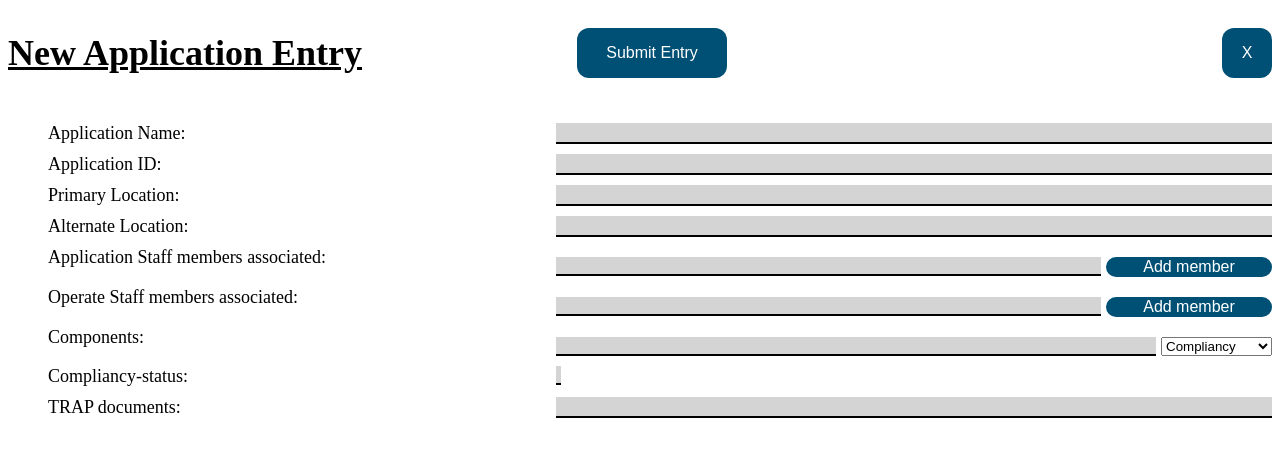
After one commit to Ben-Brady/BSaD, a Flask app: template templates/components/add-record.html in a window 1280 px wide. The commit adds this page. Shown: the top 457 px of the page. Run offline with Flask 2, Linux system fonts and the light colour scheme; the template is opened without the code that fills it, so the values that code supplies are empty.

Commit message:
Merged add-record

```diff
--- /dev/null
+++ b/static/add-record.css
@@ -0,0 +1,129 @@
+
+/* Header styles. */
+
+.header
+{
+    display: flex;
+    flex-direction: row;
+    align-items: center;
+}
+
+.recordTitle
+{
+    font-size: 36px;
+    text-decoration: underline;
+}
+
+.generalBtn
+{
+    background-color: #005075;
+    color: #fff;
+    font-size: 16px;
+    border: none;
+    border-radius: 12px;
+}
+
+.submitBtn
+{
+    width: 150px;
+    height: 50px;
+    margin-left: 215px;
+}
+
+.exitBtn
+{
+    margin-left: auto;
+    height: 50px;
+    width: 50px;
+}
+
+
+/*  */
+
+/* Properties styles. */
+
+.propertiesTable
+{
+    margin-top: 25px;
+    list-style: none;
+    display: grid;
+    grid-template-columns: 1fr 1.5fr;
+    grid-template-rows: 1fr 1fr 1fr 1fr auto auto auto 1fr;
+    row-gap: 10px;
+    column-gap: 30px;
+}
+
+.fieldName
+{
+    font-size: 18px;
+}
+
+.valueInput
+{
+    outline: none;
+    border: none;
+    border-bottom: 2px solid black;
+    background-color: #D4D4D4;
+    height: 100%;
+    width: 100%;
+    padding-left: 5px;
+}
+
+.propertyMultipleValuesContainer
+{
+    margin-top: 10px;
+    display: flex;
+    flex-direction: row;
+}
+
+.addMemberBtn
+{
+    margin-left: 5px;
+    width: 30%;
+}
+
+.multipleValuesList
+{
+    list-style-type: disc;
+    margin-left: 15px;
+    font-size: small;
+}
+
+.deleteBtn
+{
+    margin-left: 5px;
+    width: 20px;
+    height: 15px;
+    border-radius: 0;
+    font-size: small;
+}
+
+.spacingBetweenListItems
+{
+    margin-top: 3px;
+}
+
+.spaceOnTheLeft
+{
+    margin-left: 5px;
+}
+
+.greenColor
+{
+    color: #04AA6B;
+}
+
+.redColor
+{
+    color: #E53E31;
+}
+
+.compliancyLabel
+{
+    border: none;
+    border-bottom: 2px solid black;
+    background-color: #D4D4D4;
+    height: 100%;
+    width: 100%;
+    padding-left: 5px;
+}
--- /dev/null
+++ b/static/add-record.js
@@ -0,0 +1,187 @@
+for (let addMemberBtn of document.getElementsByClassName("addMemberBtn"))
+{
+    addMemberBtn.addEventListener("click", addAppMember);
+}
+
+function addAppMember(event)
+{
+    var elementTriggerer = event.currentTarget;
+
+    if (elementTriggerer.previousSibling.previousSibling.value.trim().length < 1)
+    {
+        return;
+    }
+
+    var ul;
+
+    if (elementTriggerer.parentElement.parentElement.children.length > 1)
+    {
+        ul = elementTriggerer.parentElement.parentElement.children[0];
+
+        let li = document.createElement("li");
+        li.className = "spacingBetweenListItems";
+        li.innerHTML = elementTriggerer.previousSibling.previousSibling.value;
+
+        let deleteBtn = document.createElement("button");
+        deleteBtn.innerHTML = "X";
+        deleteBtn.classList.add("generalBtn");
+        deleteBtn.classList.add("deleteBtn");
+        deleteBtn.addEventListener("click", deleteDetail);
+
+        li.append(deleteBtn);
+
+        ul.append(li);
+    }
+    else
+    {
+        ul = document.createElement("ul");
+        ul.className = "multipleValuesList";
+
+        let li = document.createElement("li");
+        li.className = "spacingBetweenListItems";
+        li.innerHTML = elementTriggerer.previousSibling.previousSibling.value;
+
+        let deleteBtn = document.createElement("button");
+        deleteBtn.innerHTML = "X";
+        deleteBtn.classList.add("generalBtn");
+        deleteBtn.classList.add("deleteBtn");
+        deleteBtn.addEventListener("click", deleteDetail);
+
+        li.append(deleteBtn);
+
+        ul.append(li);
+
+        let addingDiv = elementTriggerer.parentElement;
+        let liParent = addingDiv.parentElement;
+
+        elementTriggerer.parentElement.remove();
+
+        liParent.append(ul);
+        liParent.append(addingDiv);
+    }
+}
+
+function deleteDetail(event)
+{
+    event.currentTarget.parentElement.remove();
+    updateCompliancyStatus(event.currentTarget.parentElement.parentElement.parentElement.children[2]);
+
+}
+
+document.getElementsByTagName("select")[0].addEventListener("change", addComponent);
+
+function addComponent(event)
+{
+    var elementTriggerer = event.currentTarget;
+
+    if (elementTriggerer.previousSibling.previousSibling.value.trim().length < 1 || elementTriggerer.value == "0")
+    {
+        return;
+    }
+
+    if (elementTriggerer.parentElement.parentElement.children.length > 1)
+    {
+        ul = elementTriggerer.parentElement.parentElement.children[0];
+
+        let li = document.createElement("li");
+        li.className = "spacingBetweenListItems";
+        li.innerHTML = elementTriggerer.previousSibling.previousSibling.value;
+
+        let label = document.createElement("label");
+
+        switch (elementTriggerer.value)
+        {
+            case "1":
+                label.innerHTML = "Compliant";
+                label.className = "greenColor";
+                break;
+            case "2":
+                label.innerHTML = "Non-Compliant";
+                label.className = "redColor";
+                break;
+        }
+
+        label.classList.add("spaceOnTheLeft");
+
+        let deleteBtn = document.createElement("button");
+        deleteBtn.innerHTML = "X";
+        deleteBtn.classList.add("generalBtn");
+        deleteBtn.classList.add("deleteBtn");
+        deleteBtn.addEventListener("click", deleteDetail);
+
+        li.append(label);
+        li.append(deleteBtn);
+
+        ul.append(li);
+    }
+    else
+    {
+        ul = document.createElement("ul");
+        ul.className = "multipleValuesList";
+
+        let li = document.createElement("li");
+        li.className = "spacingBetweenListItems";
+        li.innerHTML = elementTriggerer.previousSibling.previousSibling.value;
+
+        let label = document.createElement("label");
+
+        switch (elementTriggerer.value)
+        {
+            case "1":
+                label.innerHTML = "Compliant";
+                label.className = "greenColor";
+                break;
+            case "2":
+                label.innerHTML = "Non-Compliant";
+                label.className = "redColor";
+                break;
+        }
+
+        label.classList.add("spaceOnTheLeft");
+
+        let deleteBtn = document.createElement("button");
+        deleteBtn.innerHTML = "X";
+        deleteBtn.classList.add("generalBtn");
+        deleteBtn.classList.add("deleteBtn");
+        deleteBtn.addEventListener("click", deleteDetail);
+
+        li.append(label);
+        li.append(deleteBtn);
+
+        ul.append(li);
+
+        let addingDiv = elementTriggerer.parentElement;
+        let liParent = addingDiv.parentElement;
+
+        elementTriggerer.parentElement.remove();
+
+        liParent.append(ul);
+        liParent.append(addingDiv);
+    }
+
+    elementTriggerer.removeEventListener("change", addComponent);
+
+    elementTriggerer.value = "0";
+
+    elementTriggerer.addEventListener("change", addComponent);
+
+    updateCompliancyStatus(elementTriggerer);
+}
+
+function updateCompliancyStatus(elementTriggerer)
+{
+    var compliancyLabel = document.getElementsByClassName("compliancyLabel")[0];
+
+    for (let component of elementTriggerer.parentElement.parentElement.children[0].children)
+    {
+        if (component.children[0].innerHTML == "Non-Compliant")
+        {
+            compliancyLabel.innerHTML = "Non-Compliant";
+            compliancyLabel.classList.add("redColor");
+            return;
+        }
+    }
+
+    compliancyLabel.innerHTML = "Compliant";
+    compliancyLabel.classList.add("greenColor");
+}
--- a/templates/admin.html
+++ b/templates/admin.html
@@ -7,6 +7,7 @@
     <span id="admin-title">
         Admin Panel
     </span>
+    {% include "./components/create-user.html" %}
     {% include "./components/user-table.html" %}
     <style>
         #admin-title {
--- /dev/null
+++ b/templates/components/add-record.html
@@ -0,0 +1,65 @@
+
+
+<link rel="stylesheet" href="/static/add-record.css">
+<div>
+    <header class="header">
+        <h1 class="recordTitle">New Application Entry</h1>
+        <button class="generalBtn submitBtn">Submit Entry</button>
+        <button class="generalBtn exitBtn">X</button>
+    </header>
+
+    <ul class="propertiesTable">
+
+        <li class="fieldName">Application Name:</li>
+        <li>
+            <input class="valueInput">
+        </li>
+        <li class="fieldName">Application ID:</li>
+        <li>
+            <input class="valueInput">
+        </li>
+        <li class="fieldName">Primary Location:</li>
+        <li>
+            <input class="valueInput">
+        </li>
+        <li class="fieldName">Alternate Location:</li>
+        <li>
+            <input class="valueInput">
+        </li>
+        <li class="fieldName">Application Staff members associated:</li>
+        <li>
+            <div class="propertyMultipleValuesContainer">
+                <input class="valueInput">
+                <button class="generalBtn addMemberBtn">Add member</button>
+            </div>
+        </li>
+        <li class="fieldName">Operate Staff members associated:</li>
+        <li>
+            <div class="propertyMultipleValuesContainer">
+                <input class="valueInput">
+                <button class="generalBtn addMemberBtn">Add member</button>
+            </div>
+        </li>
+        <li class="fieldName">Components:</li>
+        <li>
+            <div class="propertyMultipleValuesContainer">
+                <input class="valueInput">
+                <select class="spaceOnTheLeft">
+                    <option value="0">Compliancy</option>
+                    <option class="greenColor" value="1">Compliant</option>
+                    <option class="redColor" value="2">Non-Compliant</option>
+                </select>
+            </div>
+        </li>
+        <li class="fieldName">Compliancy-status:</li>
+        <li>
+            <label class="compliancyLabel"></label>
+        </li>
+        <li class="fieldName">TRAP documents:</li>
+        <li>
+            <input class="valueInput">
+        </li>
+    </ul>
+</div>
+
+<script src="/static/add-record.js"></script>
--- a/templates/index.html
+++ b/templates/index.html
@@ -3,4 +3,5 @@
 {% block title %}Home{% endblock %}
 
 {% block body %}
+{% include "./components/add-record.html" %}
 {% endblock %}
```
Also changed, not shown: templates/components/create-user.html (+6 -27 lines).
